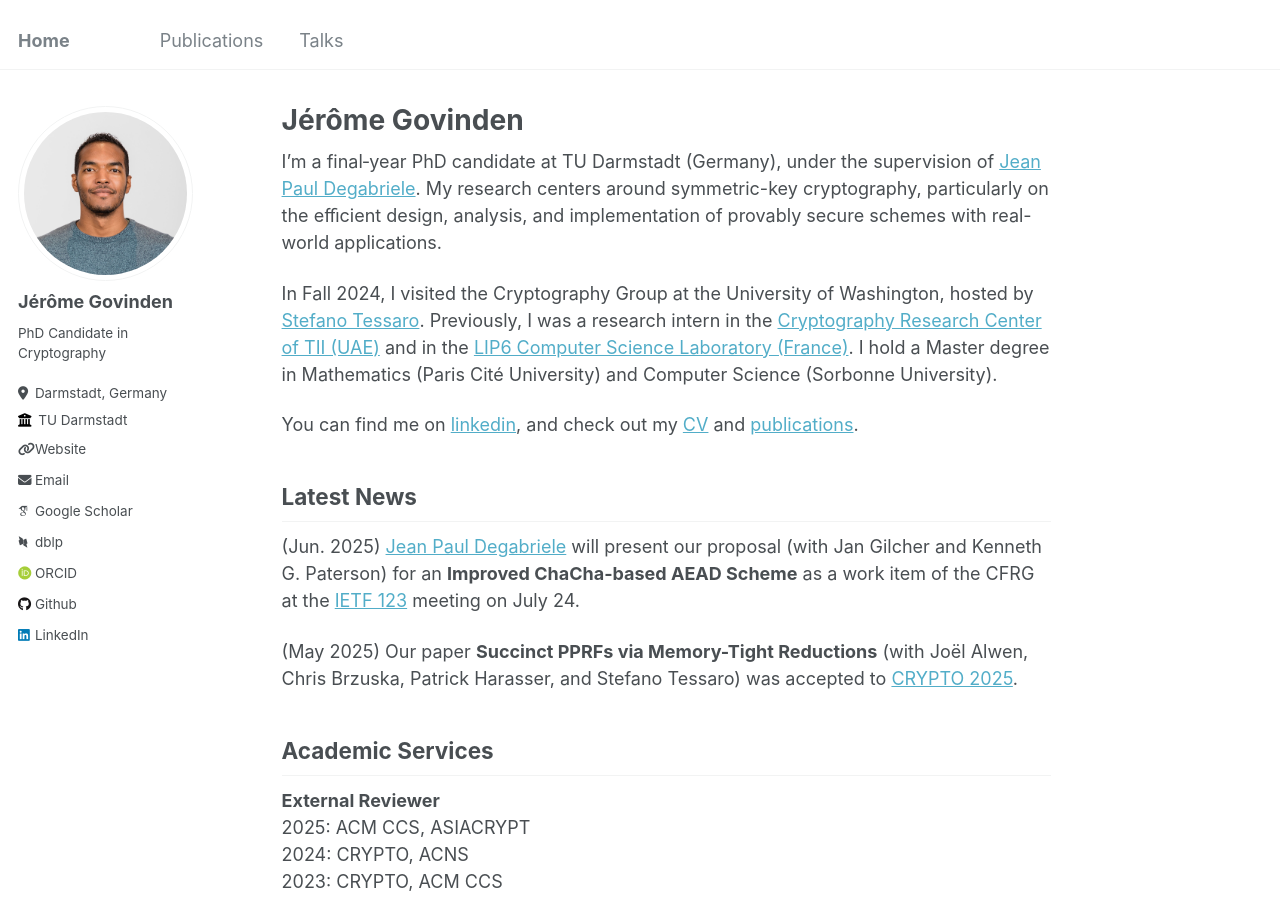
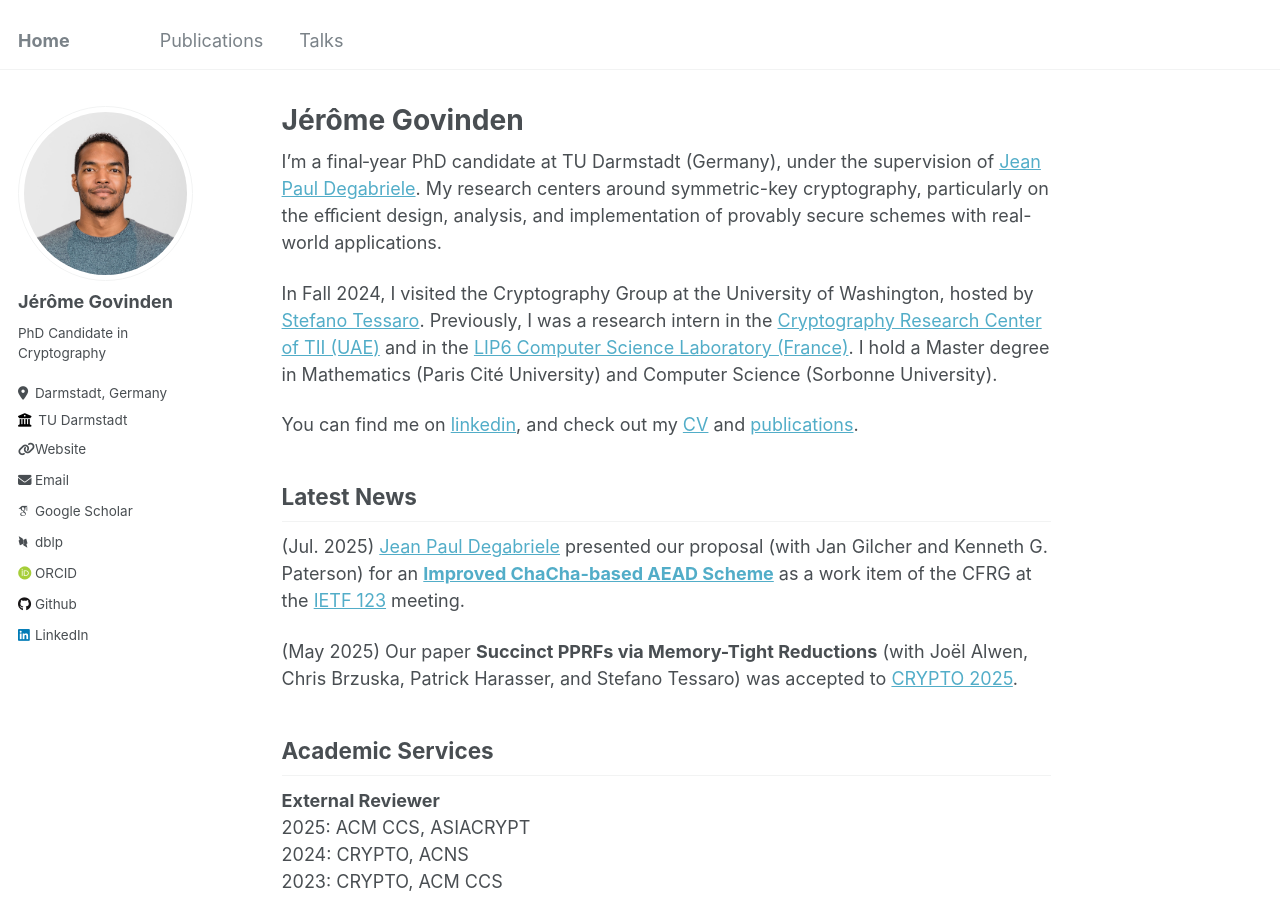
Before and after one commit to GovindenJerome/govindenjerome.github.io, a Jekyll site: the page built from _pages/about.md, in a window 1280 px wide and 900 px high. Built offline with Jekyll 4.4.1, drawn with Linux system fonts in a browser that asks for light colours; some web fonts are replaced.

Commit message:
update crypto link+IETF slides

```diff
--- a/_pages/about.md
+++ b/_pages/about.md
@@ -16,7 +16,7 @@ You can find me on [linkedin](https://www.linkedin.com/in/jeromegovinden), and c
 
 Latest News
 ------
-(Jun. 2025) [Jean Paul Degabriele](https://degabriele.info) will present our proposal (with Jan Gilcher and Kenneth G. Paterson) for an **Improved ChaCha-based AEAD Scheme** as a work item of the CFRG at the [IETF 123](https://www.ietf.org/meeting/123/) meeting on July 24.
+(Jul. 2025) [Jean Paul Degabriele](https://degabriele.info) presented our proposal (with Jan Gilcher and Kenneth G. Paterson) for an [**Improved ChaCha-based AEAD Scheme**](https://datatracker.ietf.org/meeting/123/materials/slides-123-cfrg-improved-chacha-based-aead-scheme-00) as a work item of the CFRG at the [IETF 123](https://www.ietf.org/meeting/123/) meeting.
 
 (May 2025) Our paper **Succinct PPRFs via Memory-Tight Reductions** (with Joël Alwen, Chris Brzuska, Patrick Harasser, and Stefano Tessaro) was accepted to [CRYPTO 2025](https://crypto.iacr.org/2025/).
 
```
Also changed, not shown: _pages/publications.md (+2 -2 lines).
